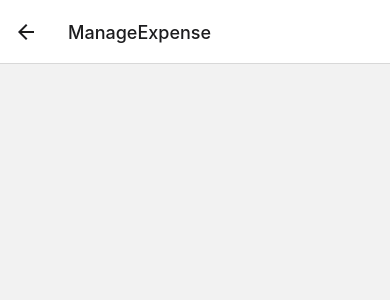
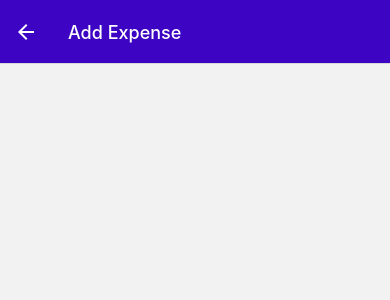
Before and after one commit to ArtyomZayarny/RN-expense-tracker, a React Native app: screen /ManageExpense in a window 390 px wide. Shown: the top 300 px of the page. Built offline with nearby package versions, Linux system fonts and the light colour scheme.

Commit message:
Added title depends on nav params

```diff
--- a/App.js
+++ b/App.js
@@ -65,7 +65,12 @@ const ExpensesOverview = () => {
 export default function App() {
   return (
     <NavigationContainer>
-      <Stack.Navigator>
+      <Stack.Navigator
+        screenOptions={{
+          headerStyle: { backgroundColor: GlobalStyles.color.primary500 },
+          headerTintColor: 'white',
+        }}
+      >
         <Stack.Screen
           name="ExpensesOverview"
           component={ExpensesOverview}
@@ -73,7 +78,13 @@ export default function App() {
             headerShown: false,
           }}
         />
-        <Stack.Screen name="ManageExpense" component={ManageExpense} />
+        <Stack.Screen
+          name="ManageExpense"
+          component={ManageExpense}
+          options={{
+            presentation: 'modal',
+          }}
+        />
       </Stack.Navigator>
     </NavigationContainer>
   );
--- a/components/ExpensesOutput/ExpenseItem.js
+++ b/components/ExpensesOutput/ExpenseItem.js
@@ -4,10 +4,13 @@ import { GlobalStyles } from '../../constants/style';
 import { getFormattedDate } from '../../util/date';
 import { useNavigation } from '@react-navigation/native';
 
-export const ExpenseItem = ({ description, date, amount }) => {
+export const ExpenseItem = ({ id, description, date, amount }) => {
   const navigation = useNavigation();
+
   const expensePRessHandler = () => {
-    navigation.navigate('ManageExpense');
+    navigation.navigate('ManageExpense', {
+      expenseId: id,
+    });
   };
 
   return (
--- a/screens/ManageExpense.js
+++ b/screens/ManageExpense.js
@@ -1,9 +1,25 @@
 import { View, Text } from 'react-native';
-import React from 'react';
+import React, { useLayoutEffect } from 'react';
 import ExpensesOutput from '../components/ExpensesOutput/ExpensesOutput';
+import { useNavigation } from '@react-navigation/native';
 
-const ManageExpense = () => {
-  <ExpensesOutput expensesPeriod={''} />;
+const ManageExpense = ({ route }) => {
+  const navigation = useNavigation();
+  const id = route.params?.expenseId;
+
+  const isEditing = !!id;
+
+  useLayoutEffect(() => {
+    navigation.setOptions({
+      title: isEditing ? 'Edit Expense' : 'Add Expense',
+    });
+  }, [navigation, isEditing]);
+
+  return (
+    <View>
+      <Text></Text>
+    </View>
+  );
 };
 
 export default ManageExpense;
```
